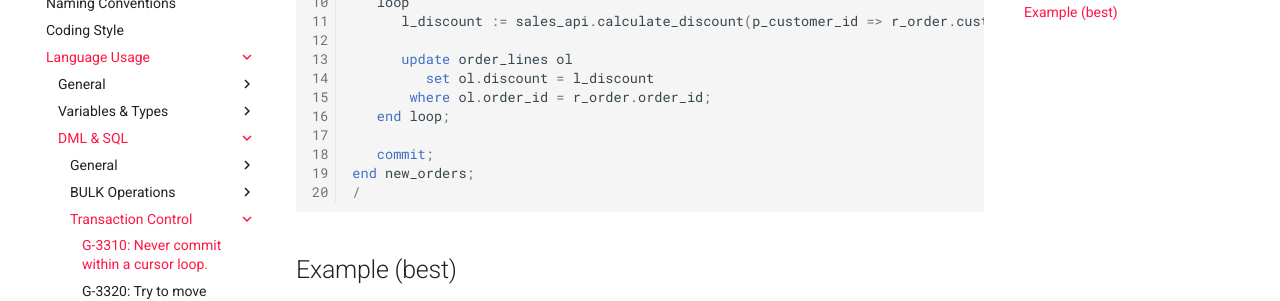
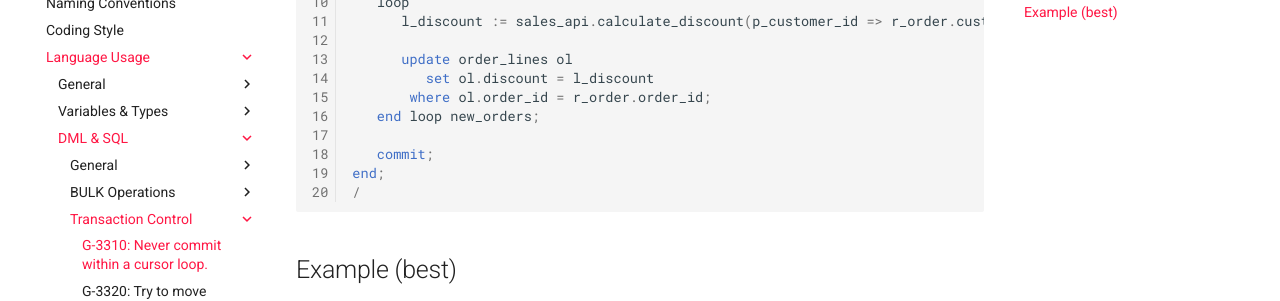
Before and after one commit to Trivadis/plsql-and-sql-coding-guidelines, an MkDocs documentation site: the page built from docs/4-language-usage/3-dml-and-sql/3-transaction-control/g-3310.md, in a window 1280 px wide and 900 px high, scrolled down 1408 px. Shown: the part 199-500 px from the top of the window. Built offline with MkDocs 1.6.1 and Material for MkDocs 9.7.7, drawn with Linux system fonts in a browser that asks for light colours; comment, search, counter and statistics services are not loaded; the version menu is left out.

````diff
--- a/docs/4-language-usage/3-dml-and-sql/3-transaction-control/g-3310.md
+++ b/docs/4-language-usage/3-dml-and-sql/3-transaction-control/g-3310.md
@@ -62,10 +62,10 @@ begin
       update order_lines ol
          set ol.discount = l_discount
        where ol.order_id = r_order.order_id;
-   end loop;
+   end loop new_orders;
 
    commit;
-end new_orders;
+end;
 /
 ```
 
````
